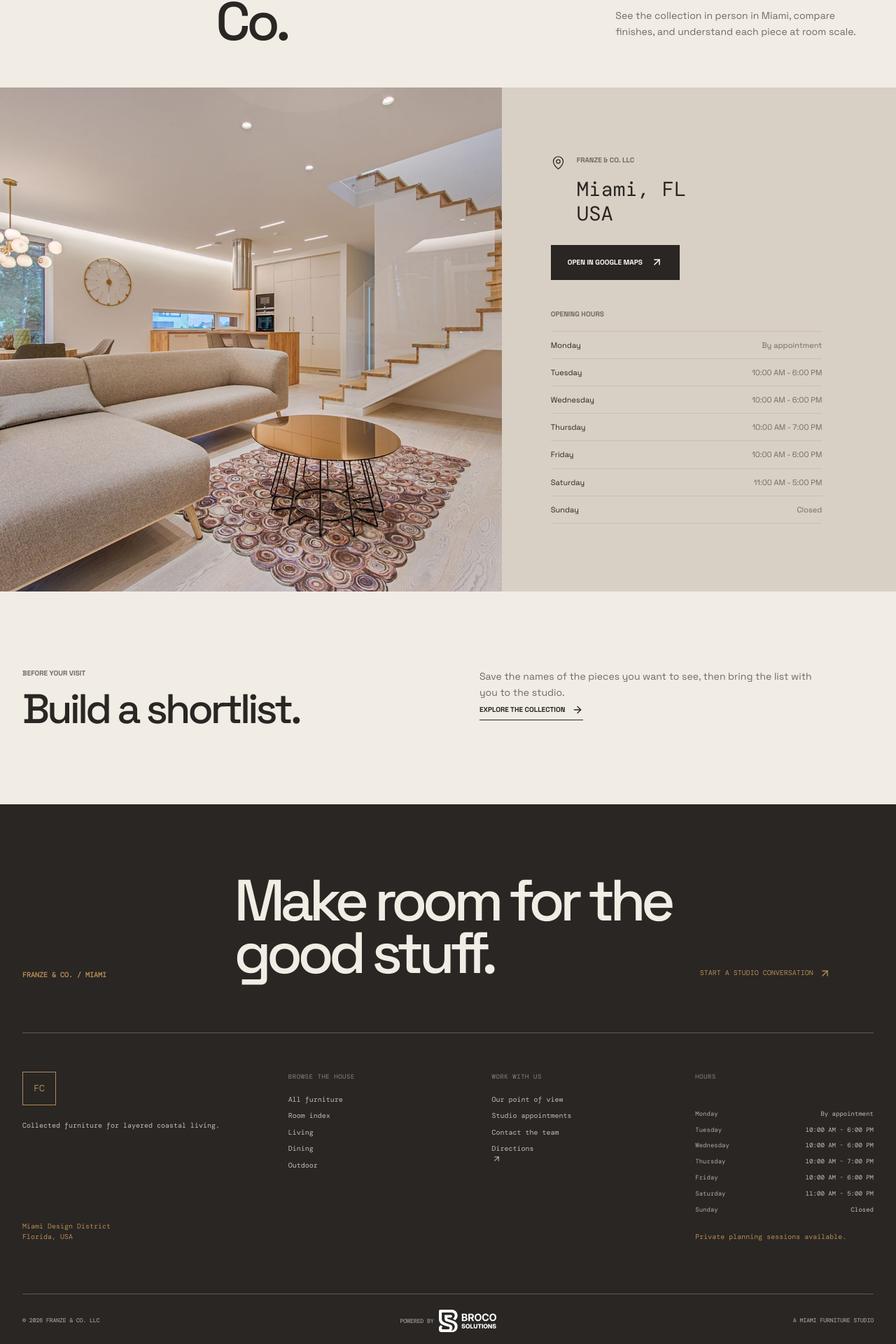
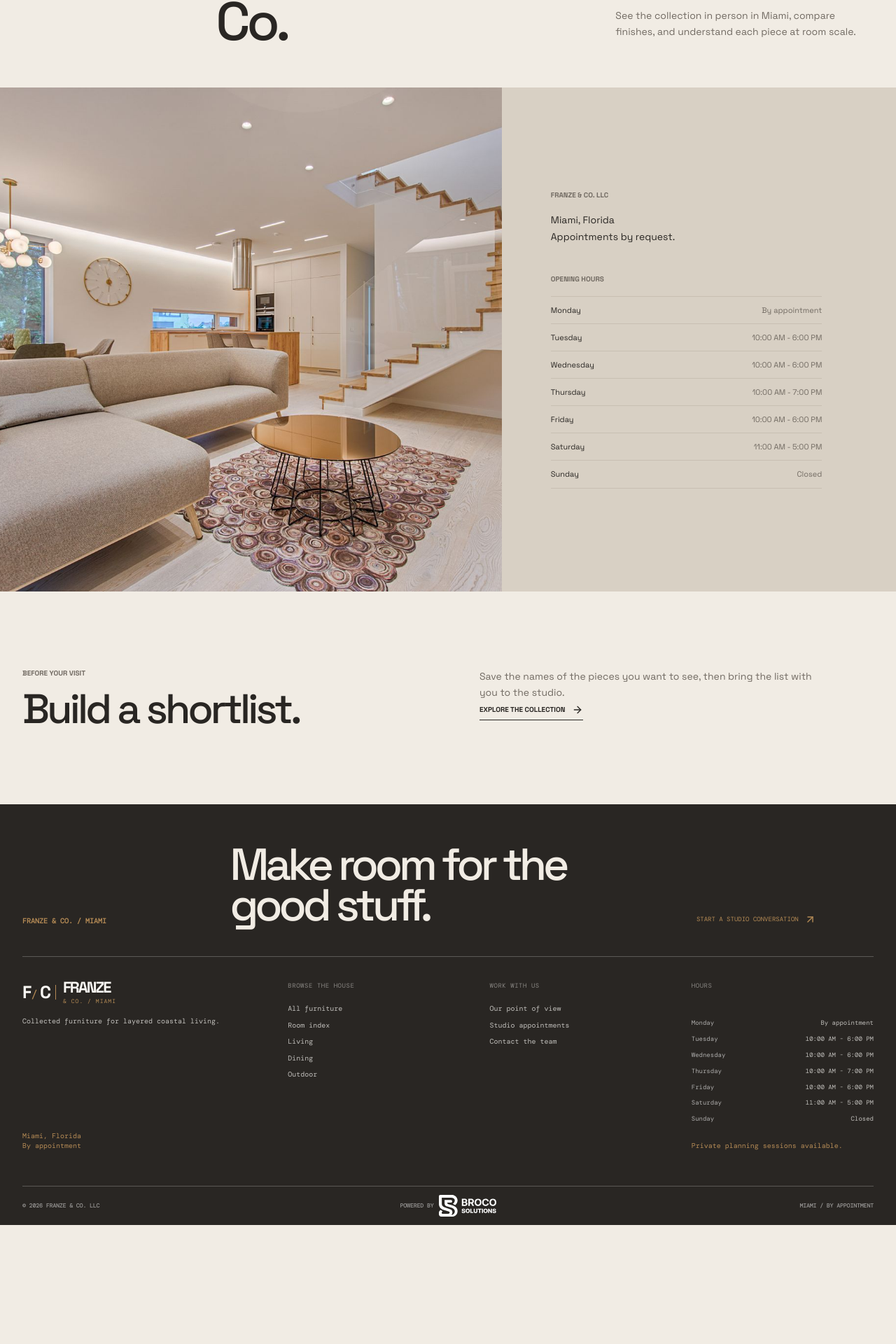
Before and after one commit to Broco-Solutions/franze-co, a Next.js app: page /contact in a window 1280 px wide. Shown: the part 391-2311 px from the top of the page at 70% size. After the commit the page ends 2141 px from the top, so only its background shows below. Built offline with nearby package versions, Linux system fonts and the light colour scheme.

Commit message:
Compact footer and remove location directions

```diff
--- a/src/app/contact/page.tsx
+++ b/src/app/contact/page.tsx
@@ -1,9 +1,9 @@
 import type { Metadata } from "next";
 import Image from "next/image";
 import Link from "next/link";
-import { ArrowRight, ArrowUpRight, MapPin } from "lucide-react";
+import { ArrowRight } from "lucide-react";
 import { OpeningHours } from "@/components/opening-hours";
-import { formattedAddress, siteConfig } from "@/config/site";
+import { siteConfig } from "@/config/site";
 
 export const metadata: Metadata = {
   title: "Visit Franze & Co. Miami",
@@ -29,10 +29,8 @@
         <div className="contact-visit-image"><Image src="/editorial/lounge-wide.jpg" alt="Contemporary lounge interior" fill sizes="(max-width: 800px) 100vw, 55vw" /></div>
         <div className="contact-visit-details" data-reveal>
           <div className="contact-address">
-            <MapPin size={21} strokeWidth={1.4} />
-            <div><p className="eyebrow">FRANZE & CO. LLC</p><address>{formattedAddress}<br />USA</address></div>
+            <div><p className="eyebrow">FRANZE & CO. LLC</p><p className="contact-location-note">Miami, Florida<br />Appointments by request.</p></div>
           </div>
-          <a className="button dark" href={siteConfig.directionsUrl} target="_blank" rel="noreferrer">Open in Google Maps <ArrowUpRight size={17} /></a>
           <div className="contact-hours"><p className="eyebrow">OPENING HOURS</p><OpeningHours /></div>
           {siteConfig.phone && <a href={`tel:${siteConfig.phone}`}>{siteConfig.phone}</a>}
           {siteConfig.email && <a href={`mailto:${siteConfig.email}`}>{siteConfig.email}</a>}
--- a/src/app/globals.css
+++ b/src/app/globals.css
@@ -249,7 +249,6 @@
 .product-description { margin-bottom: 0; color: var(--ink-soft); }
 .product-actions { padding: 28px 0 25px; }
 .full-button { width: 100%; }
-.directions-link { margin: 17px auto 0; }
 .spec-list { margin: 0; border-top: 1px solid var(--line); }
 .spec-list > div { display: grid; grid-template-columns: 88px 1fr; gap: 14px; padding-block: 16px; border-bottom: 1px solid var(--line); }
 .spec-list dt { font-size: 9px; font-weight: 700; text-transform: uppercase; }
@@ -572,7 +571,6 @@
 .footer-signoff-link { display: inline-flex; align-items: center; gap: 8px; color: var(--sun); font-family: var(--font-display), monospace; font-size: 10px; text-transform: uppercase; }
 .footer-index { display: grid; grid-template-columns: 1.35fr repeat(3, 1fr); gap: 36px; padding-block: 55px 65px; }
 .footer-index-brand { display: flex; flex-direction: column; align-items: flex-start; }
-.footer-monogram { width: 48px; height: 48px; display: grid; place-items: center; margin-bottom: 22px; border: 1px solid var(--sun); color: var(--sun); font-family: var(--font-display), monospace; font-size: 13px; }
 .footer-index-brand p, .footer-column a, .footer-column address, .footer-note { margin: 0 0 9px; color: rgba(250,248,244,.72); font-family: var(--font-display), monospace; font-size: 10px; line-height: 1.45; }
 .footer-location { margin-top: auto !important; padding-top: 30px; color: var(--sun) !important; }
 .footer-column { display: flex; flex-direction: column; align-items: flex-start; }
@@ -843,3 +841,18 @@
   .select-label select { height: 40px; }
   .filter-panel-inner { padding-inline: 14px; }
 }
+
+/* Compact footer lockup: a typographic mark that echoes the header wordmark. */
+.footer-signoff { padding-block: 58px 44px; gap: 24px; }
+.footer-signoff h2 { max-width: 600px; font-size: clamp(38px, 5vw, 68px); }
+.footer-signoff-link { font-size: 9px; }
+.footer-index { gap: 28px; padding-block: 34px 40px; }
+.footer-brand-lockup { display: grid; grid-template-columns: auto 1fr; grid-template-areas: "symbol name" "symbol meta"; align-items: center; column-gap: 10px; margin-bottom: 18px; color: var(--white); }
+.footer-brand-symbol { grid-area: symbol; padding-right: 10px; border-right: 1px solid var(--sun); font-family: var(--font-sans), Arial, sans-serif; font-size: 25px; font-weight: 700; letter-spacing: -.16em; line-height: .85; }
+.footer-brand-symbol span { margin-inline: 3px; color: var(--sun); font-family: var(--font-display), monospace; font-size: 16px; font-weight: 400; letter-spacing: 0; }
+.footer-brand-name { grid-area: name; font-family: var(--font-sans), Arial, sans-serif; font-size: 22px; font-weight: 700; letter-spacing: -.09em; line-height: .9; }
+.footer-brand-meta { grid-area: meta; margin-top: 5px; color: var(--sun); font-family: var(--font-display), monospace; font-size: 8px; letter-spacing: .13em; line-height: 1; }
+.footer-location { padding-top: 20px; }
+.footer-bottom { min-height: 48px; padding-block: 12px; }
+@media (max-width: 850px) { .footer-signoff { padding-block: 50px 40px; } .footer-index { padding-block: 30px 36px; } }
+@media (max-width: 620px) { .footer-signoff { padding-block: 46px 34px; } .footer-signoff h2 { font-size: 43px; } .footer-index { padding-block: 32px; } .footer-bottom { padding-block: 11px; } }
--- a/src/app/page.tsx
+++ b/src/app/page.tsx
@@ -25,6 +25,6 @@
     <MoodSelector />
     <section className="fc-spotlight"><div className="fc-spotlight-copy"><p className="fc-label">THE WEEKEND TABLE</p><h2>Make room for the people, then make it beautiful.</h2><p>Pieces with honest scale and surfaces that can take a little life. Start with the table; build the rest around the ritual.</p><Link href="/collections/dining" className="fc-arrow-button">Explore dining <ArrowUpRight size={17} /></Link></div><div className="fc-spotlight-photo"><Image src="/editorial/kitchen-dining.jpg" alt="Dining table in a warm kitchen" fill sizes="(max-width: 900px) 100vw, 55vw" /></div></section>
     <section className="fc-products"><header><p className="fc-label">CURRENTLY ON THE FLOOR</p><h2>Six pieces worth seeing in person.</h2><Link href="/shop">View all 24 <ArrowUpRight size={16} /></Link></header><div className="fc-product-strip">{featuredProducts.slice(0, 6).map((product, index) => <Link href={`/products/${product.slug}`} className="fc-product" key={product.id}><span>0{index + 1}</span><div><Image src={product.images[0]} alt={product.name} fill sizes="(max-width: 700px) 76vw, 26vw" /></div><h3>{product.name}</h3><p>${product.price.toLocaleString("en-US")}</p></Link>)}</div></section>
-    <section className="fc-visit"><p className="fc-label">MIAMI DESIGN DISTRICT</p><h2>Come touch the materials.</h2><p>Tuesday—Saturday. Private planning sessions available every week.</p><Link href="/studio" className="fc-arrow-button">Plan a visit <ArrowUpRight size={17} /></Link></section>
+    <section className="fc-visit"><p className="fc-label">FRANZE STUDIO / MIAMI</p><h2>Come touch the materials.</h2><p>Tuesday—Saturday. Private planning sessions available every week.</p><Link href="/studio" className="fc-arrow-button">Plan a visit <ArrowUpRight size={17} /></Link></section>
   </>;
 }
--- a/src/app/products/[slug]/page.tsx
+++ b/src/app/products/[slug]/page.tsx
@@ -1,6 +1,6 @@
 import type { Metadata } from "next";
 import Link from "next/link";
-import { ArrowRight, ArrowUpRight, ChevronRight, MapPin } from "lucide-react";
+import { ArrowRight, ChevronRight, MapPin } from "lucide-react";
 import { notFound } from "next/navigation";
 import { ProductCard } from "@/components/product-card";
 import { ProductGallery } from "@/components/product-gallery";
@@ -74,7 +74,6 @@
 
           <div className="product-actions">
             <Link className="button dark full-button" href="/studio"><MapPin size={17} /> Visit our Miami studio</Link>
-            <a className="text-link directions-link" href={siteConfig.directionsUrl} target="_blank" rel="noreferrer">Get directions <ArrowUpRight size={15} /></a>
           </div>
 
           <dl className="spec-list">
--- a/src/app/studio/page.tsx
+++ b/src/app/studio/page.tsx
@@ -1,9 +1,8 @@
 import type { Metadata } from "next";
 import Image from "next/image";
 import Link from "next/link";
-import { ArrowRight, ArrowUpRight, MapPin } from "lucide-react";
+import { ArrowRight } from "lucide-react";
 import { OpeningHours } from "@/components/opening-hours";
-import { formattedAddress, siteConfig } from "@/config/site";
 
 export const metadata: Metadata = {
   title: "Furniture Studio Miami",
@@ -48,11 +47,7 @@
           <div data-reveal>
             <p className="eyebrow">MIAMI, FLORIDA</p>
             <h2>Come spend time<br /><em>with the collection.</em></h2>
-            <div className="visit-address">
-              <MapPin size={20} strokeWidth={1.4} />
-              <address>{formattedAddress}<br />USA</address>
-            </div>
-            <a className="button light" href={siteConfig.directionsUrl} target="_blank" rel="noreferrer">Get directions <ArrowUpRight size={17} /></a>
+            <p className="visit-location">Miami, Florida<br />Appointments by request.</p>
           </div>
           <div className="visit-hours" data-reveal>
             <p className="eyebrow">OPENING HOURS</p>
--- a/src/components/footer.tsx
+++ b/src/components/footer.tsx
@@ -12,11 +12,11 @@
       <Link className="footer-signoff-link" href="/studio">Start a studio conversation <ArrowUpRight size={17} /></Link>
     </div>
     <div className="footer-index shell">
-      <div className="footer-index-brand"><span className="footer-monogram">FC</span><p>{siteConfig.tagline}</p><p className="footer-location">Miami Design District<br />Florida, USA</p></div>
+      <div className="footer-index-brand"><div className="footer-brand-lockup" aria-label="Franze & Co."><span className="footer-brand-symbol" aria-hidden="true">F<span>/</span>C</span><span className="footer-brand-name">FRANZE</span><span className="footer-brand-meta">&amp; CO. / MIAMI</span></div><p>{siteConfig.tagline}</p><p className="footer-location">Miami, Florida<br />By appointment</p></div>
       <div className="footer-column"><h3>Browse the house</h3><Link href="/shop">All furniture</Link><Link href="/collections">Room index</Link><Link href="/collections/living">Living</Link><Link href="/collections/dining">Dining</Link><Link href="/collections/outdoor">Outdoor</Link></div>
-      <div className="footer-column"><h3>Work with us</h3><Link href="/about">Our point of view</Link><Link href="/studio">Studio appointments</Link><Link href="/contact">Contact the team</Link><a href={siteConfig.directionsUrl} target="_blank" rel="noreferrer">Directions <ArrowUpRight size={13} /></a></div>
+      <div className="footer-column"><h3>Work with us</h3><Link href="/about">Our point of view</Link><Link href="/studio">Studio appointments</Link><Link href="/contact">Contact the team</Link></div>
       <div className="footer-column footer-hours"><h3>Hours</h3><OpeningHours compact /><p className="footer-note">Private planning sessions available.</p></div>
     </div>
-    <div className="footer-bottom shell"><span>© {new Date().getFullYear()} {siteConfig.legalName}</span><a className="broco-credit" href="https://www.brocosolutions.com/" target="_blank" rel="noopener noreferrer" aria-label="Powered by Broco Solutions"><span>Powered by</span><Image src="/brand/Logo BS - Negativo.svg" alt="" width={82} height={32} loading="eager" unoptimized /></a><span className="footer-bottom-location">A Miami furniture studio</span></div>
+    <div className="footer-bottom shell"><span>© {new Date().getFullYear()} {siteConfig.legalName}</span><a className="broco-credit" href="https://www.brocosolutions.com/" target="_blank" rel="noopener noreferrer" aria-label="Powered by Broco Solutions"><span>Powered by</span><Image src="/brand/Logo BS - Negativo.svg" alt="" width={82} height={32} loading="eager" unoptimized /></a><span className="footer-bottom-location">Miami / by appointment</span></div>
   </footer>;
 }
--- a/src/components/header.tsx
+++ b/src/components/header.tsx
@@ -23,7 +23,7 @@
   }, []);
   useEffect(() => { document.documentElement.dataset.headerCompact = String(compact); }, [compact]);
   return <>
-    <div className="fc-ticker"><span>FRANZE &amp; CO. — MIAMI DESIGN SUPPLY HOUSE</span><span>DELIVERY ACROSS SOUTH FLORIDA</span><Link href="/studio">VISIT THE STUDIO ↗</Link></div>
+    <div className="fc-ticker"><span>FRANZE &amp; CO. — MIAMI FURNITURE STUDIO</span><span>DELIVERY ACROSS SOUTH FLORIDA</span><Link href="/studio">PLAN A STUDIO VISIT ↗</Link></div>
     <header className={`fc-header ${compact ? "is-compact" : ""}`}><button className="fc-menu mobile-only" onClick={() => setMenuOpen(true)} aria-label="Open menu"><Menu size={22} /></button><Link className="fc-logo" href="/" aria-label="Franze & Co. home">FRANZE<span>&amp;</span>CO.</Link><nav>{navigation.map((item) => <Link key={item.href} href={item.href} className={pathname === item.href ? "active" : ""}>{item.label}</Link>)}</nav><button className="fc-search" onClick={() => setSearchOpen(true)} aria-label="Search catalog"><Search size={19} /><span>Search</span></button></header>
     <dialog className="fc-mobile-menu" ref={menuRef} onClose={() => setMenuOpen(false)}><div><button onClick={() => setMenuOpen(false)} aria-label="Close menu"><X /></button><p>FRANZE &amp; CO.</p>{navigation.map((item) => <Link key={item.href} href={item.href} onClick={() => setMenuOpen(false)}>{item.label}</Link>)}<Link href="/contact" onClick={() => setMenuOpen(false)}>Contact</Link></div></dialog>
     <GlobalSearch open={searchOpen} onOpenChange={setSearchOpen} products={searchProducts} />
--- a/src/config/site.ts
+++ b/src/config/site.ts
@@ -5,14 +5,6 @@
   description:
     "A Miami-based furniture studio curating sculptural indoor and outdoor pieces, warm materials, and relaxed rooms with a collected point of view.",
   url: "https://franze-co.com",
-  address: {
-    street: "",
-    city: "Miami",
-    region: "FL",
-    postalCode: "",
-    country: "USA",
-    countryCode: "US",
-  },
   phone: null as string | null,
   email: null as string | null,
   whatsapp: null as string | null,
@@ -30,8 +22,4 @@
     facebook: null as string | null,
     pinterest: null as string | null,
   },
-  directionsUrl:
-    "https://www.google.com/maps/search/?api=1&query=Miami+Design+District",
 } as const;
-
-export const formattedAddress = `${siteConfig.address.city}, ${siteConfig.address.region}`;
```
